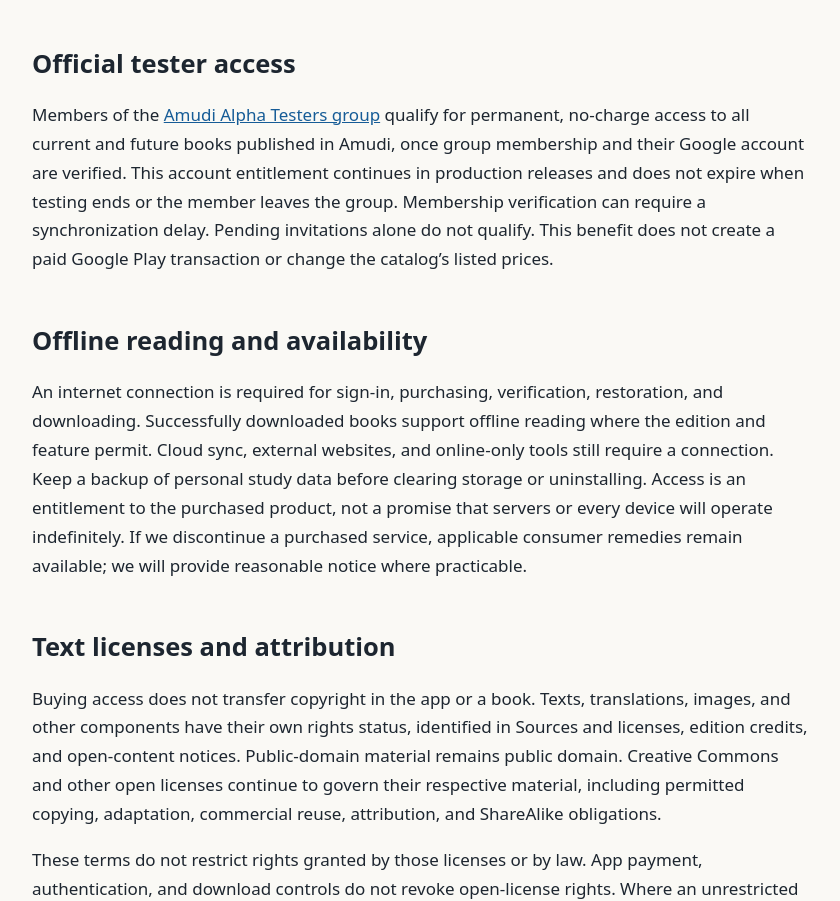
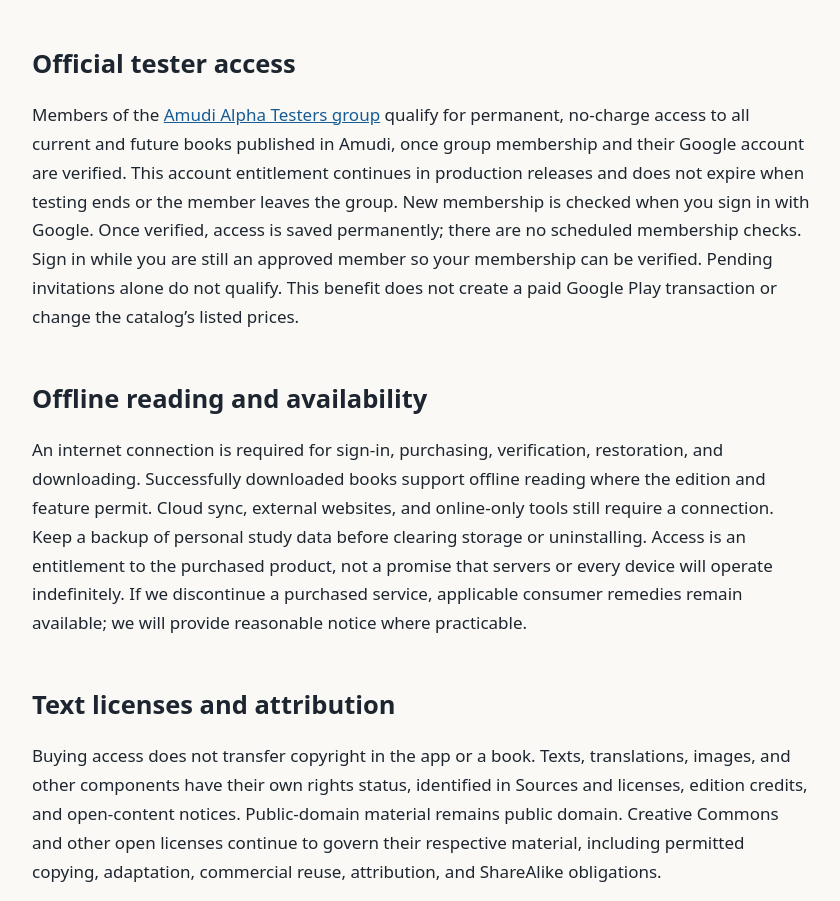
Before and after one commit to 6uard1an/amudi, a plain HTML site: page terms.html in a window 1280 px wide. Shown: the part 1366-2267 px from the top of the page, without its empty margins (218-1058 px from the left). Drawn offline with Linux system fonts and the light colour scheme.

Commit message:
Clarify sign-in-only tester membership verification in terms

```diff
--- a/terms.html
+++ b/terms.html
@@ -19,7 +19,7 @@
 <p>A completed, verified purchase grants ongoing access to that book in Amudi through the Amudi account used at purchase. It is not consumed by downloading or reading. Pending or cancelled payments do not unlock books. Refunded, cancelled, or fraudulently obtained purchases may lose access, subject to your statutory rights.</p>
 <p>To recover a purchase after reinstalling or changing devices, sign in to the original accounts and use Settings → Account → Restore purchases. Do not purchase the book again if Google says you already own it. Contact support with the book title and order number if restoration fails; never send a password or payment-card details. Older purchases that were not linked to an Amudi account can be linked once to a verified Google-backed Amudi account after Google confirms the receipt.</p>
 <h2>Official tester access</h2>
-<p>Members of the <a href="https://groups.google.com/g/amudi-alpha-testers">Amudi Alpha Testers group</a> qualify for permanent, no-charge access to all current and future books published in Amudi, once group membership and their Google account are verified. This account entitlement continues in production releases and does not expire when testing ends or the member leaves the group. Membership verification can require a synchronization delay. Pending invitations alone do not qualify. This benefit does not create a paid Google Play transaction or change the catalog’s listed prices.</p>
+<p>Members of the <a href="https://groups.google.com/g/amudi-alpha-testers">Amudi Alpha Testers group</a> qualify for permanent, no-charge access to all current and future books published in Amudi, once group membership and their Google account are verified. This account entitlement continues in production releases and does not expire when testing ends or the member leaves the group. New membership is checked when you sign in with Google. Once verified, access is saved permanently; there are no scheduled membership checks. Sign in while you are still an approved member so your membership can be verified. Pending invitations alone do not qualify. This benefit does not create a paid Google Play transaction or change the catalog’s listed prices.</p>
 <h2>Offline reading and availability</h2>
 <p>An internet connection is required for sign-in, purchasing, verification, restoration, and downloading. Successfully downloaded books support offline reading where the edition and feature permit. Cloud sync, external websites, and online-only tools still require a connection. Keep a backup of personal study data before clearing storage or uninstalling. Access is an entitlement to the purchased product, not a promise that servers or every device will operate indefinitely. If we discontinue a purchased service, applicable consumer remedies remain available; we will provide reasonable notice where practicable.</p>
 <h2>Text licenses and attribution</h2>
```
